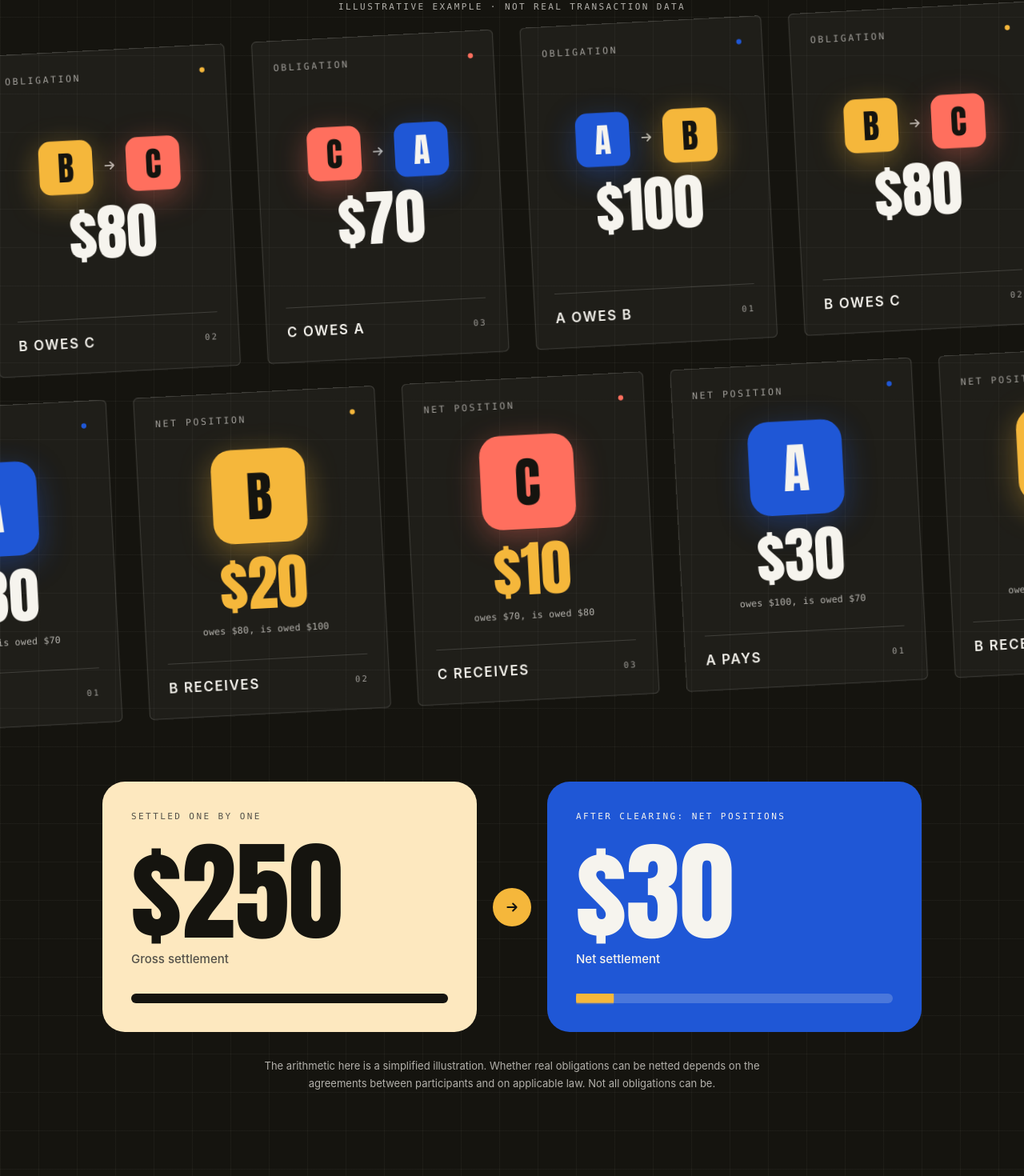
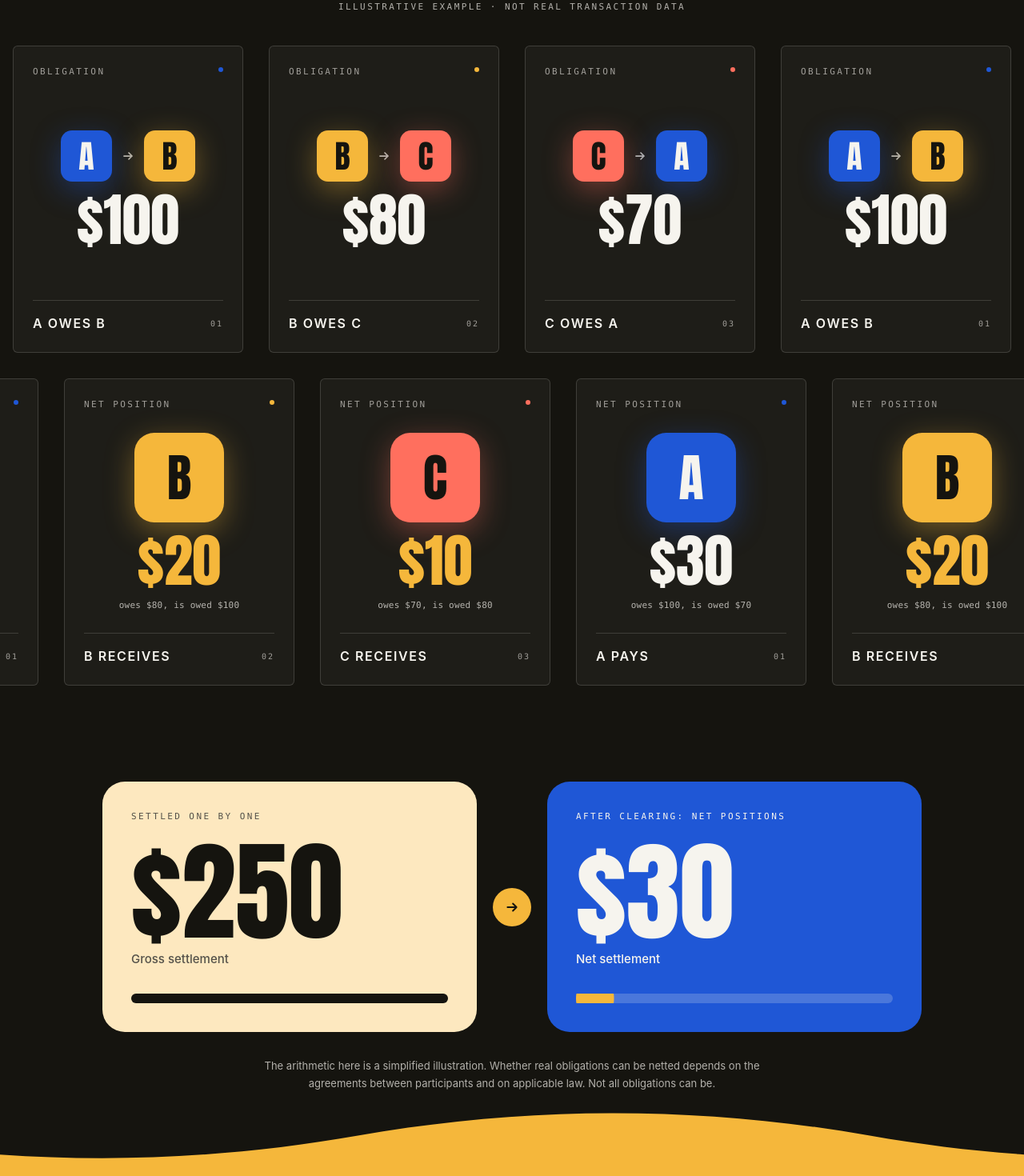
Before and after one commit to tobin-protocol/tobin, a Next.js app: page / in a window 1280 px wide. Shown: the part 1307-2777 px from the top of the page at 80% size. Built offline with nearby package versions, Linux system fonts and the light colour scheme; no server answers; a web font is replaced by a local one.

Commit message:
Centre the closing call to action (Vellar-style) and remove grid lines
The CTA becomes a centred giant two-line headline with its last words in
signal, centred copy and two centred pill buttons. The ledger grid on the dark
sections is removed everywhere, along with its CSS.

```diff
--- a/src/app/globals.css
+++ b/src/app/globals.css
@@ -539,137 +539,6 @@
   color: var(--color-ink);
 }
 
-/* Faint ledger grid on dark stages (spec grid-bg, tuned to paper at 4%). */
-.grid-ledger {
-  background-image:
-    linear-gradient(rgb(246 244 238 / 0.04) 1px, transparent 1px),
-    linear-gradient(90deg, rgb(246 244 238 / 0.04) 1px, transparent 1px);
-  background-size: 48px 48px;
-}
-
-/* ---- Poster hero + amber curtain ---------------------------------------- */
-
-/* Nav over the blue hero: paper text, translucent blue material, signal CTA. */
-.nav-material[data-tone="accent"] {
-  --nav-fg: var(--color-paper);
-  --nav-fg-soft: var(--color-paper);
-  --nav-mark: var(--color-paper);
-}
-.nav-material[data-tone="accent"][data-material="true"] {
-  background: rgb(31 87 214 / 0.88);
-}
-.nav-material[data-tone="accent"]::after {
-  background: linear-gradient(to bottom, rgb(31 87 214 / 0.5), rgb(31 87 214 / 0));
-}
-.nav-material[data-tone="accent"] .nav-cta {
-  background: var(--color-signal);
-  color: var(--color-ink);
-}
-.nav-material[data-tone="accent"] .nav-cta:hover {
-  background: #ffc558;
-}
-
-/* Amber surface: blue eyebrow would be 3.4:1 here, so it goes ink. */
-[data-surface="signal"] .eyebrow {
-  color: var(--color-ink);
-}
-
-/*
- * Statically (no pinned scenes) a seam pulls up over whatever precedes it, so
- * its diagonal shows that colour instead of a paper triangle. Pinned layouts
- * override this with .pin-curtain below.
- */
-.seam {
-  margin-top: -4vw;
-}
-@media (min-width: 1024px) and (min-height: 700px) and (prefers-reduced-motion: no-preference) {
-  .pin-curtain {
-    margin-top: -100vh;
-  }
-}
-/* A curtain must be at least one viewport tall, or it exposes the scene it covers. */
-@media (min-width: 1024px) and (min-height: 700px) and (prefers-reduced-motion: no-preference) {
-  .pin-curtain {
-    min-height: 100vh;
-  }
-}
-
-/* ---- Problem: tilted dual marquee --------------------------------------- */
-
-@keyframes marquee {
-  from { transform: translateX(0); }
-  to { transform: translateX(-50%); }
-}
-@keyframes marquee-reverse {
-  from { transform: translateX(-50%); }
-  to { transform: translateX(0); }
-}
-.animate-marquee {
-  animation: marquee 30s linear infinite;
-}
-.animate-marquee-reverse {
-  animation: marquee-reverse 36s linear infinite;
-}
-/* Pausing under the pointer or keyboard focus makes the figures readable. */
-.marquee-row:hover,
-.marquee-row:focus-within {
-  animation-play-state: paused;
-}
-
-/* The band is 120vw wide, tilted -3 degrees, so its tilted ends never show. */
-.marquee-band {
-  width: 120vw;
-  margin-left: -10vw;
-  rotate: -3deg;
-  scale: 1.05;
-}
-
-/* Reduced motion: no tilt, no scrolling, no duplicates; the cards simply wrap. */
-@media (prefers-reduced-motion: reduce) {
-  .marquee-band {
-    width: auto;
-    margin-left: 0;
-    rotate: none;
-    scale: none;
-  }
-  .animate-marquee,
-  .animate-marquee-reverse {
-    animation: none;
-    flex-wrap: wrap;
-    justify-content: center;
-    row-gap: 1.5rem;
-    margin-left: 0 !important;
-  }
-  .marquee-dup {
-    display: none;
-  }
-}
-
-/* ---- How It Works: the "session file" scene ------------------------------ */
-
-/* Static by default; pinned (tall outer, scrolling window) only where there is room. */
-@media (min-width: 1024px) and (min-height: 700px) and (prefers-reduced-motion: no-preference) {
-  .pin-scene {
-    height: 320vh;
-  }
-  .pin-window {
-    height: clamp(14rem, calc(100svh - 30rem), 24rem);
-    overflow: hidden;
-  }
-}
-
-/* ---- Strip accordion (How It Works) --------------------------------------- */
-
-/*
- * A row of tall pill strips; the active one opens into a wide dark card with a
- * colour-matched offset shadow. Rows on phones, columns from md up. Per-item
- * colours come from --acc-bg / --acc-fg (the closed strip) and --c (accent).
- */
-.acc {
-  display: flex;
-  flex-direction: column;
-  gap: 0.75rem;
-}
 .acc-item {
   position: relative;
   height: 4.25rem;
--- a/src/app/page.tsx
+++ b/src/app/page.tsx
@@ -23,7 +23,7 @@
         <div
           data-surface="dark"
           data-nav-tone="dark"
-          className="seam pin-curtain grid-ledger relative z-10 bg-ink text-paper"
+          className="seam pin-curtain relative z-10 bg-ink text-paper"
         >
           <Problem />
           <HowItWorks />
--- a/src/components/FinalCta.tsx
+++ b/src/components/FinalCta.tsx
@@ -2,28 +2,36 @@
 import { Reveal } from "./Reveal";
 import { Arrow, ButtonLink, Container, PendingLink } from "./ui";
 
+/**
+ * Closing call to action: a solid field, one giant centred headline with its
+ * last words in the loud second hue, a line of copy and two pill buttons.
+ */
 export function FinalCta() {
   return (
     <section
       aria-labelledby="cta-title"
       data-surface="dark"
       data-nav-tone="dark"
-      className="seam grid-ledger relative flex min-h-[85vh] items-center bg-ink pb-28 pt-40 text-paper md:pb-36 md:pt-52"
+      className="seam relative flex min-h-[90vh] items-center bg-ink pb-28 pt-40 text-center text-paper md:pb-36 md:pt-52"
     >
-      <Container>
+      <Container className="flex flex-col items-center">
         <Reveal>
-          <h2 id="cta-title" className="font-display max-w-[16ch] text-[clamp(3.5rem,9.5vw,9.5rem)] uppercase leading-[0.88] text-balance">
-            Build on a better clearing layer.
+          <h2
+            id="cta-title"
+            className="font-display text-[clamp(3.75rem,12.5vw,11rem)] uppercase leading-[0.88]"
+          >
+            <span className="block">Build on a better</span>
+            <span className="block text-signal">clearing layer.</span>
           </h2>
         </Reveal>
         <Reveal delay={0.12}>
-          <p className="mt-8 max-w-[30rem] text-[1.0625rem] leading-relaxed text-paper/70 md:text-lg">
+          <p className="mx-auto mt-9 max-w-[34rem] text-[1.0625rem] leading-relaxed text-paper/75 md:text-xl">
             Explore the protocol, follow development, and help shape more
             efficient institutional settlement on Stellar.
           </p>
         </Reveal>
         <Reveal delay={0.24}>
-          <div className="mt-10 flex flex-col gap-3 sm:flex-row">
+          <div className="mt-10 flex flex-col items-center justify-center gap-3 sm:flex-row">
             {links.docs ? (
               <ButtonLink href={links.docs} variant="signal">
                 Read the documentation
```
